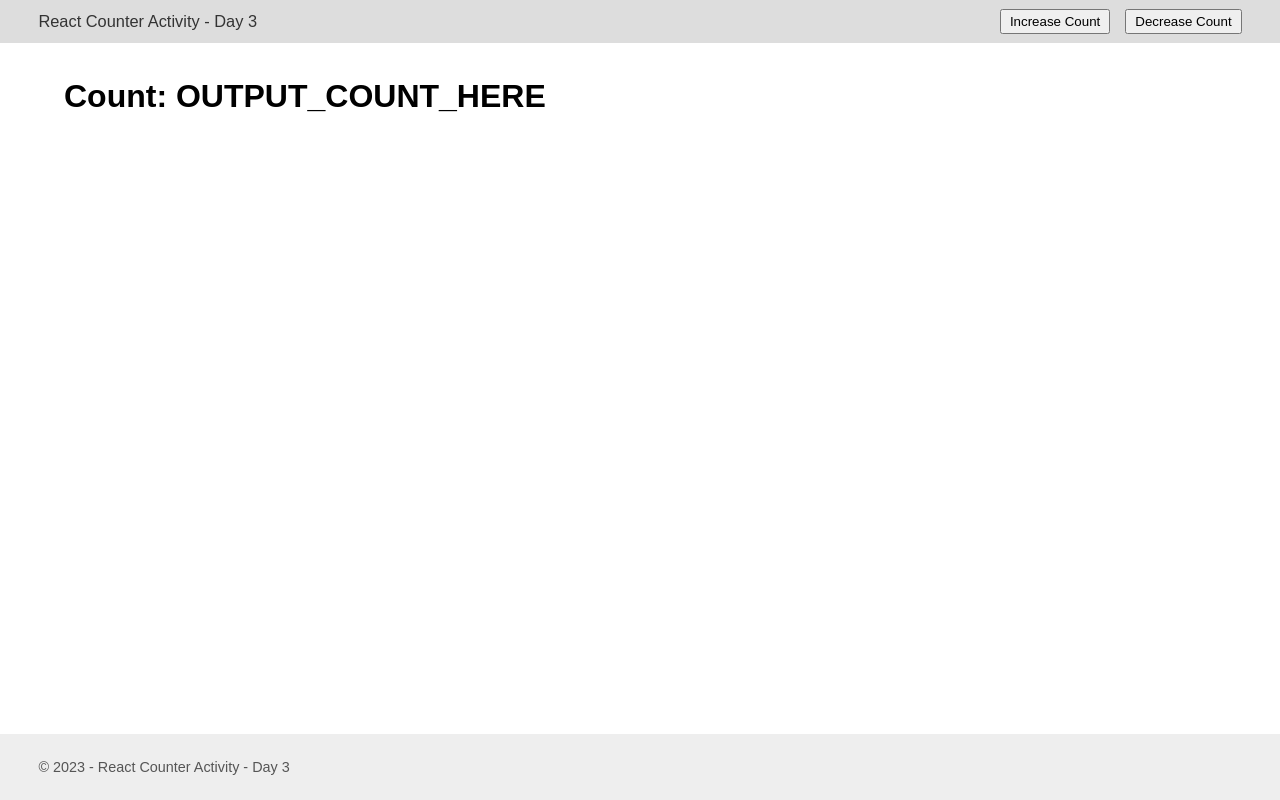
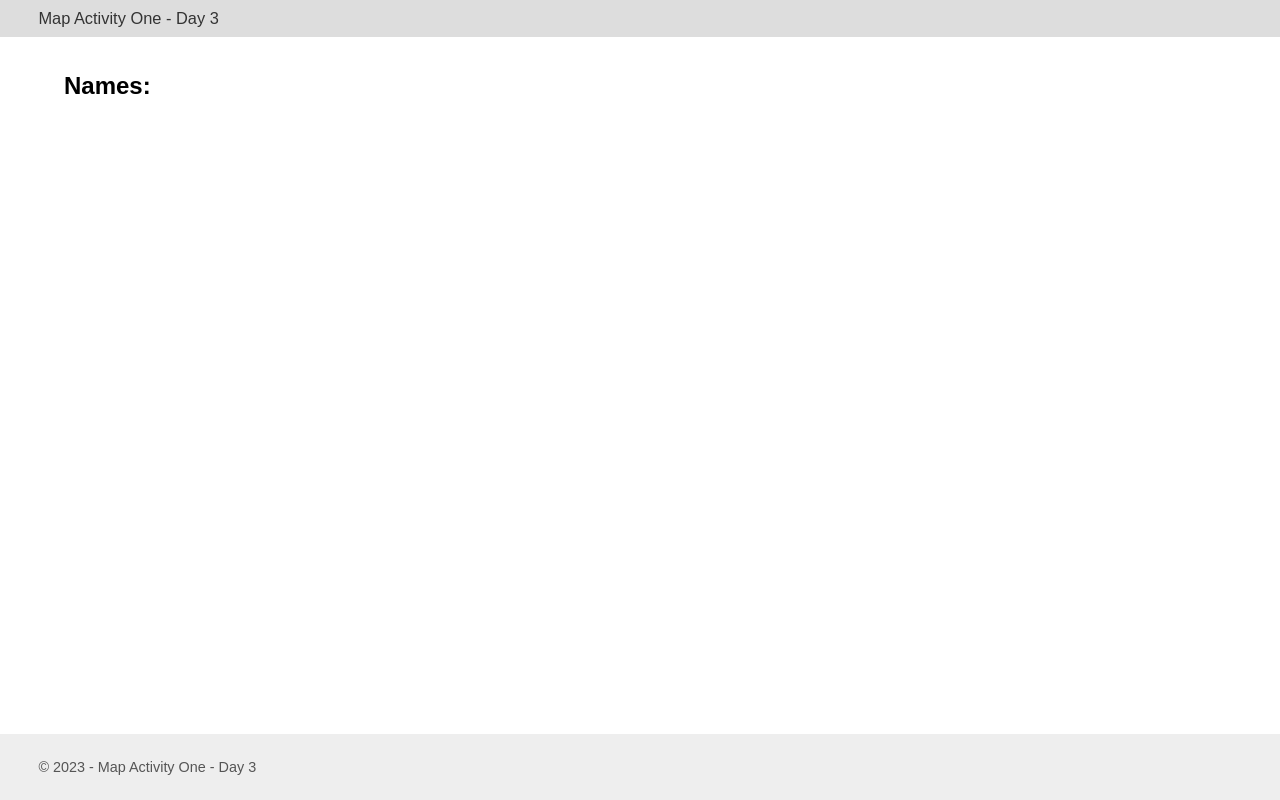
Before and after one commit to jdtdesigns/react_map_starwars_example, a React (Create React App) app: page / in a window 1280 px wide. Built offline with nearby package versions, Linux system fonts and the light colour scheme.

Commit message:
completed map activity one

```diff
--- a/src/App.js
+++ b/src/App.js
@@ -2,16 +2,22 @@ import Header from './components/Header';
 import Footer from './components/Footer';
 
 function App() {
-  const title = 'React Counter Activity - Day 3';
+  const title = 'Map Activity One - Day 3';
+  // Create an array of names, using a static const variable
 
   return (
     <>
-      {/* Pass the setCount function as a prop to Header */}
       <Header title={title} />
 
       <main>
-        {/* Output the state count variable here */}
-        <h1>Count: OUTPUT_COUNT_HERE</h1>
+
+        <h2>Names: </h2>
+
+        <ul>
+          {/*
+          Use the array map method to loop over the names array and output an li for each name - set the li text to the name
+        */}
+        </ul>
 
       </main>
 
--- a/src/components/Header.js
+++ b/src/components/Header.js
@@ -2,16 +2,6 @@ function Header(props) {
   return (
     <header>
       <h3>{props.title}</h3>
-      <div className="count-controls">
-        {/*
-          Add the onClick attribute/prop to the two buttons
-          and use setCount from the props object to set the state
-          count variable appropriately
-          -- Remember that you should not pass an assignment operator
-        */}
-        <button>Increase Count</button>
-        <button>Decrease Count</button>
-      </div>
     </header>
   )
 }
--- a/src/index.css
+++ b/src/index.css
@@ -35,19 +35,17 @@ header h3 {
   font-size: 1.025rem;
 }
 
-header .count-controls button {
-  padding: 3px 8px;
-  cursor: pointer;
+main {
+  flex: 1;
+  padding: 35px 5%;
 }
 
-header .count-controls button:not(:last-child) {
-  margin-right: 15px;
+main h2 {
+  margin-bottom: 25px;
 }
 
-main {
-  flex: 1;
-  display: flex;
-  padding: 35px 5%;
+main ul {
+  margin-left: 35px;
 }
 
 footer {
```
Also changed, not shown: src/README.md.
